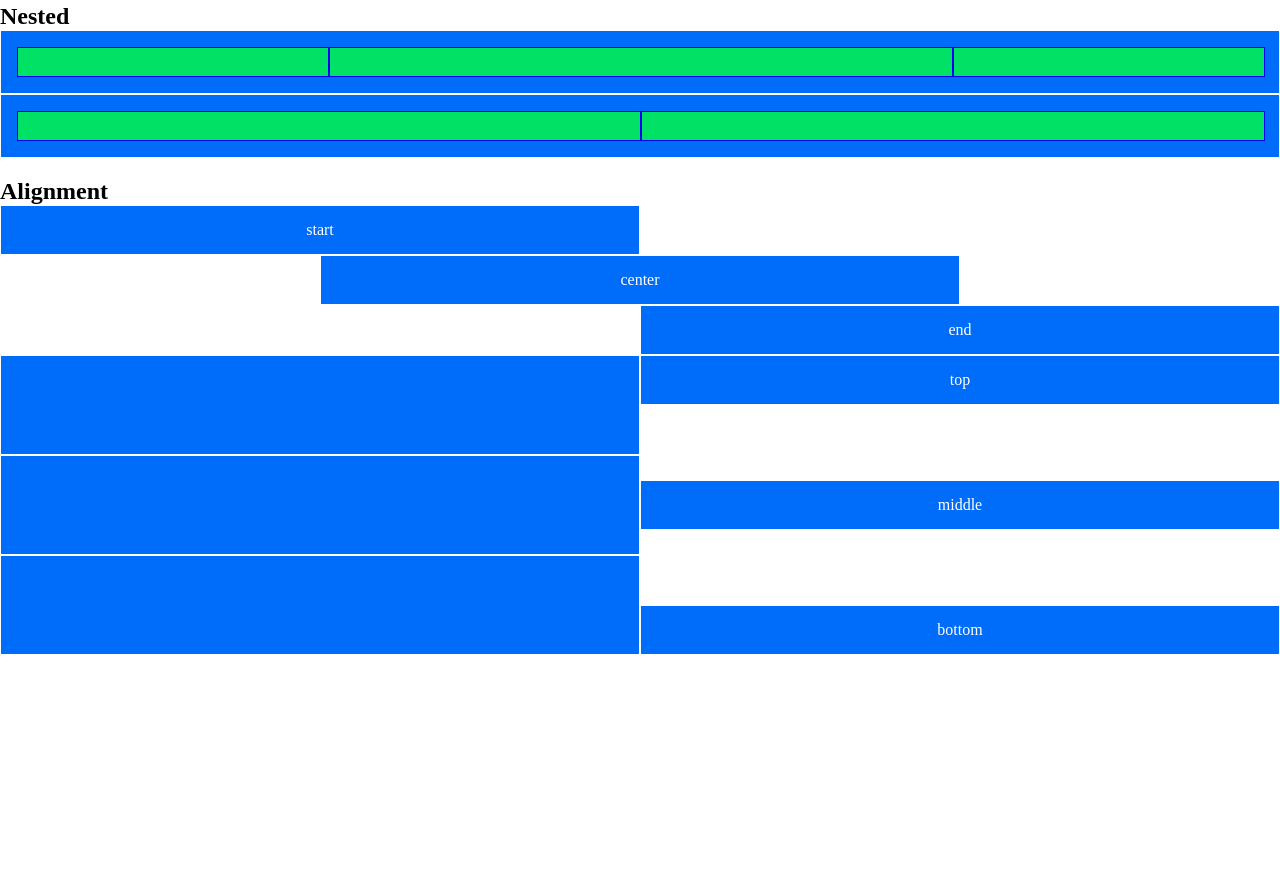
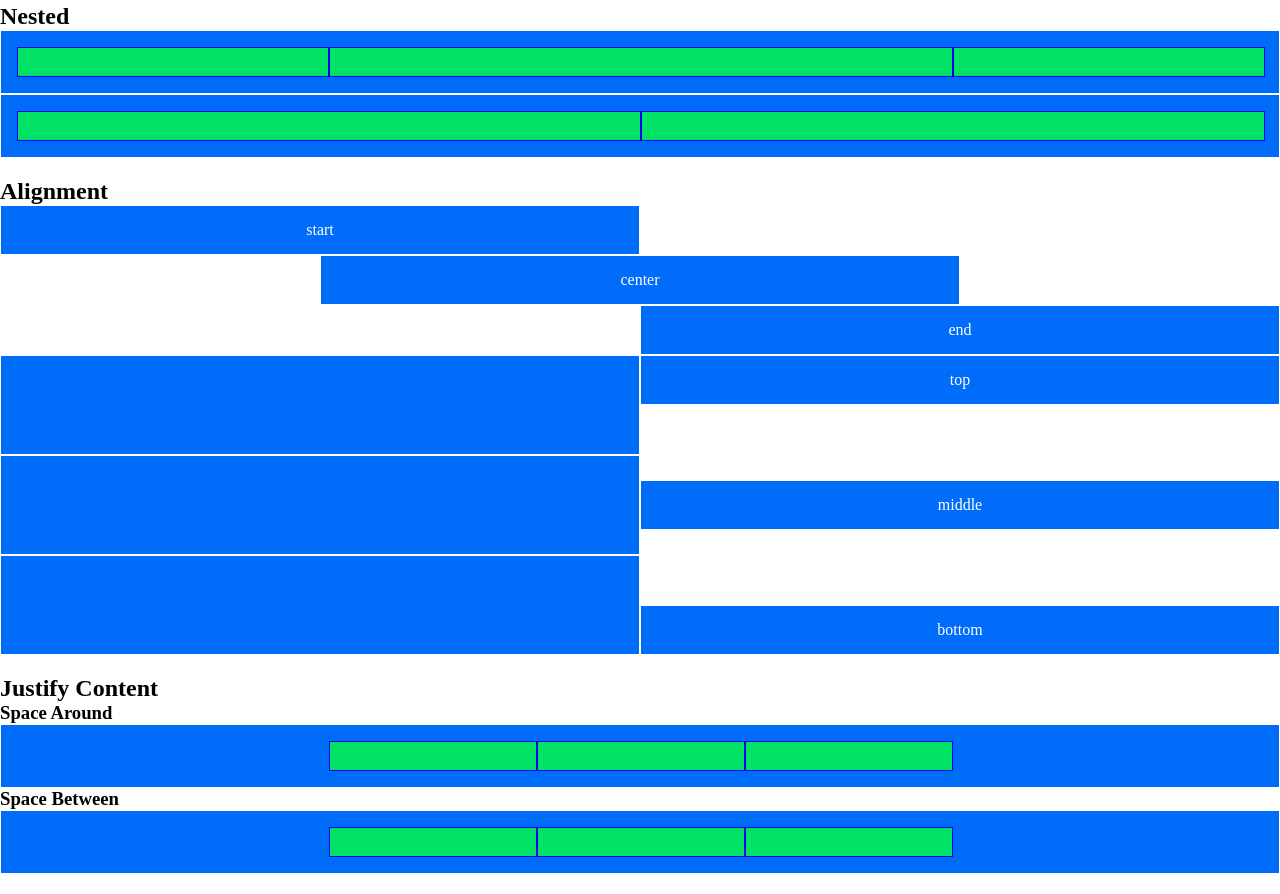
Before and after one commit to AntonioRusso1997/html-css-12bool, a plain HTML site: page index.html in a window 1280 px wide. Shown: the part 1353-2247 px from the top of the page. Before the commit the page ends 2028 px from the top, so only its background shows below. Drawn offline with Linux system fonts and the light colour scheme.

Commit message:
Justify Content

```diff
--- a/index.html
+++ b/index.html
@@ -410,5 +410,40 @@
 </section>
 <!-- / ALIGNMENT -->
 
+<!-- JUSTIFY CONTENT -->
+
+<section id="jc" class="container-fluid">
+    <h2>Justify Content</h2>
+    <h3>Space Around</h3>
+    <div class="row">
+        <div id="sp-ar" class="box">
+            <div class="col-xs-2">
+                <div class="nestedgreen"></div>
+            </div>
+            <div class="col-xs-2">
+                <div class="nestedgreen"></div>
+            </div>
+            <div class="col-xs-2">
+                <div class="nestedgreen"></div>
+            </div>
+        </div>
+    </div>
+    <h3>Space Between</h3>
+    <div class="row">
+        <div id="sp-be" class="box">
+            <div class="col-xs-2">
+                <div class="nestedgreen"></div>
+            </div>
+            <div class="col-xs-2">
+                <div class="nestedgreen"></div>
+            </div>
+            <div class="col-xs-2">
+                <div class="nestedgreen"></div>
+            </div>
+        </div>
+    </div>
+</section>
+<!-- / JUSTIFY CONTENT -->
+
 </body>
 </html>
```
